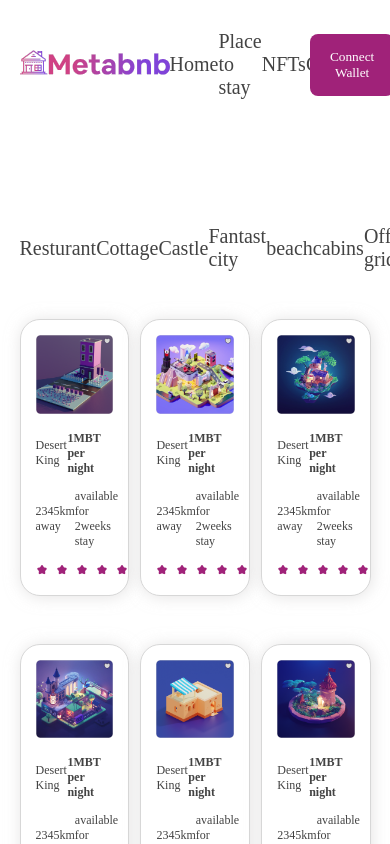
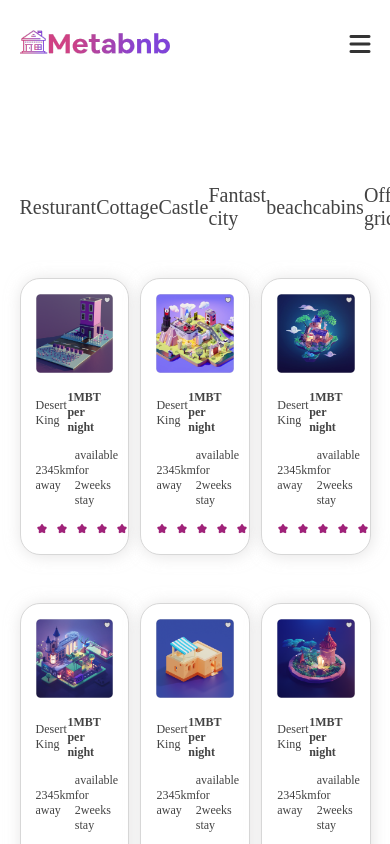
Before and after one commit to rambey-coder/metabnb, a React (Create React App) app: page /place in a window 390 px wide. Shown: the top 844 px of the page. Built offline with nearby package versions, Linux system fonts and the light colour scheme; a web font is replaced by a local one.

Commit message:
fix: fix nav click events and media query

```diff
--- a/public/index.html
+++ b/public/index.html
@@ -14,6 +14,8 @@
     <!-- google font -->
     <link href="https://fonts.googleapis.com/css2?family=Red+Rose:wght@300;400;500;600;700&display=swap" rel="stylesheet">
 
+    <!-- fontawesome -->
+    <link rel="stylesheet" href="https://cdnjs.cloudflare.com/ajax/libs/font-awesome/6.2.0/css/all.min.css" integrity="sha512-xh6O/CkQoPOWDdYTDqeRdPCVd1SpvCA9XXcUnZS2FmJNp1coAFzvtCN9BmamE+4aHK8yyUHUSCcJHgXloTyT2A==" crossorigin="anonymous" referrerpolicy="no-referrer" />
     <link rel="manifest" href="%PUBLIC_URL%/manifest.json" />
 
     <title>React App</title>
--- a/src/App.css
+++ b/src/App.css
@@ -9,6 +9,7 @@
     align-items: center;
     justify-content: space-between;
     padding: 30px 0;
+    position: relative;
 }
 
 .nav > a > img, .foot > div:nth-child(1) > a > img  {
@@ -19,7 +20,7 @@
     display: flex;
     align-items: center;
     justify-content: space-between;
-    width: 40%;
+    width: 45%;
 }
 
 .lists > li, .place-link > li, .place-link > div > li {
@@ -44,7 +45,7 @@
   transition: all cubic-bezier(0.075, 0.82, 0.165, 1) .8s;
 }
 
-.nav > button {
+.nav > button, .mobile-btn {
     padding: 15px 20px;
     background: #A02279;
     color: #fff;
@@ -55,9 +56,25 @@
     font-family: 'Red Rose', 'cursive';
 }
 
-.nav > button:hover {
+.nav > button:hover, .mobile-btn:hover {
     background: linear-gradient(91.47deg, #DC3E88 18.25%, #B840AE 43.34%, #843FE8 78.18%);
     transition: all cubic-bezier(0.075, 0.82, 0.165, 1) .8s;
+}
+
+.mobile-btn {
+    display: none;
+}
+
+.hamburger {
+    position: absolute;
+    right: 0;
+    cursor: pointer;
+    display: none;
+}
+
+.hamburger > i {
+    color: #333333;
+    font-size: 24px;
 }
 
 .connect-wallet {
@@ -226,7 +243,7 @@ div:nth-child(3) > div:nth-child(2) {
     border-top-right-radius: 6px;
     border-bottom-right-radius: 6px;
     position: absolute;
-    right: 0;
+    right: -4px;
     top: 0;
     bottom: 0;
     cursor: pointer;
@@ -272,7 +289,7 @@ div:nth-child(3) > div:nth-child(2) {
     padding: 15px;
     border-radius: 20px;
     border: 1px solid #D7D7D7;
-
+    cursor: pointer;
 }
 
 .card > img:nth-child(1) {
@@ -435,3 +452,36 @@ div:nth-child(3) > div:nth-child(2) {
 .space {
     margin-bottom: 4rem;
 }
+
+@media screen and (max-width: 960px) {
+    .lists {
+        position: absolute;
+        width: 100%;
+        backdrop-filter: blur(4px) saturate(200%);
+        background-color: rgba(197, 197, 197, 0.66);
+        flex-direction: column;
+        gap: 4rem;
+        z-index: 999;
+        padding: 20px;
+        /* top: 90px; */
+        top: -1000%;
+        left: 50%;
+        right: 0;
+        transform: translate(-50%, 0);
+        border-radius: 10px;
+        transition: cubic-bezier(.17,.67,.89,.55) all 1s;
+    }
+
+    .lists.active {
+        top: 90px;
+        transition: cubic-bezier(.17,.67,.89,.55) all 1s;
+    }
+
+    .nav > button {
+        display: none;
+    }
+
+    .mobile-btn, .hamburger {
+        display: block;
+    }
+}
--- a/src/components/Context.js
+++ b/src/components/Context.js
@@ -10,9 +10,14 @@ export const useAppContext = () => {
 
 const ContextProvider = ({children}) => {
     const [wallet, setWallet] = useState(false)
+    const [click, setClick] = useState(false)
 
     const handleClose = () => {
         setWallet(false)
+    }
+
+    const handleClicks = () => {
+        setClick(!click)
     }
 
     const handleClick = () => {
@@ -20,7 +25,7 @@ const ContextProvider = ({children}) => {
       }
 
     return (
-        <AppContext.Provider value={{wallet, handleClick, handleClose}}>
+        <AppContext.Provider value={{wallet, handleClick, handleClose, handleClicks, click}}>
             {children}
         </AppContext.Provider>
     )
--- a/src/components/Header.js
+++ b/src/components/Header.js
@@ -4,7 +4,7 @@ import { useAppContext } from './Context'
 
 const Header = () => {
 
-  const {handleClick} = useAppContext()
+  const { handleClick, handleClicks, click } = useAppContext()
 
   return (
     <div className="container">
@@ -13,21 +13,35 @@ const Header = () => {
         <img src="/assets/meta-logo.svg" alt="logo" />
        </Link>
 
-        <div className="lists">
-          <li>
+        <div className={click ? "lists active" : "lists"}>
+          <li className={click ? 'active' : ''}
+          onClick={handleClicks}
+          >
             <Link to='/'>Home</Link>
           </li>
 
-          <li>
+          <li className={click ? 'active' : ''}
+          onClick={handleClicks}
+          >
             <Link to='/place'>Place to stay</Link>
           </li>
 
-          <li>NFTs</li>
+          <li className={click ? 'active' : ''}
+          onClick={handleClicks}
+          >NFTs</li>
 
-          <li>Community</li>
+          <li className={click ? 'active' : ''}
+          onClick={handleClicks}
+          >Community</li>
+
+          <button onClick={handleClick} className='mobile-btn'>Connect Wallet</button>
         </div>
 
         <button onClick={handleClick}>Connect Wallet</button>
+
+        <div className="hamburger" onClick={handleClicks}>
+          <i className={click ? "fa-solid fa-times" : "fa-solid fa-bars"}></i>
+        </div>
       </div>
     </div>
   )
--- a/src/components/Modal.js
+++ b/src/components/Modal.js
@@ -7,7 +7,9 @@ const Modal = () => {
 
   return (
     // <div className="container">
-        <div className={wallet ? "connect-wallet active" : "connect-wallet"}>
+        <div className={wallet ? "connect-wallet active" : "connect-wallet"}
+        onClick={handleClose}
+        >
         <div className="connect">
           <div>
             <h3>Connect Wallet</h3>
```
